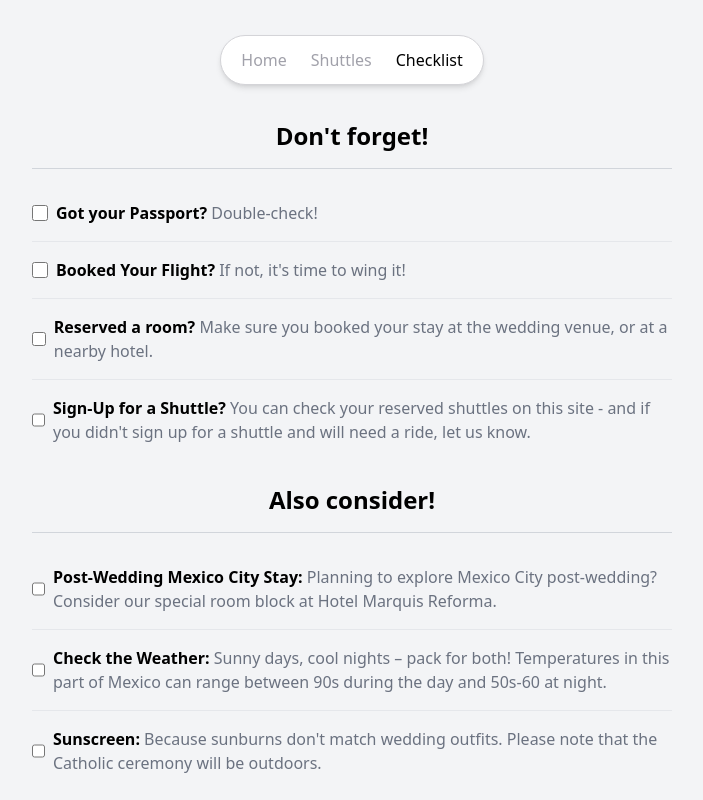
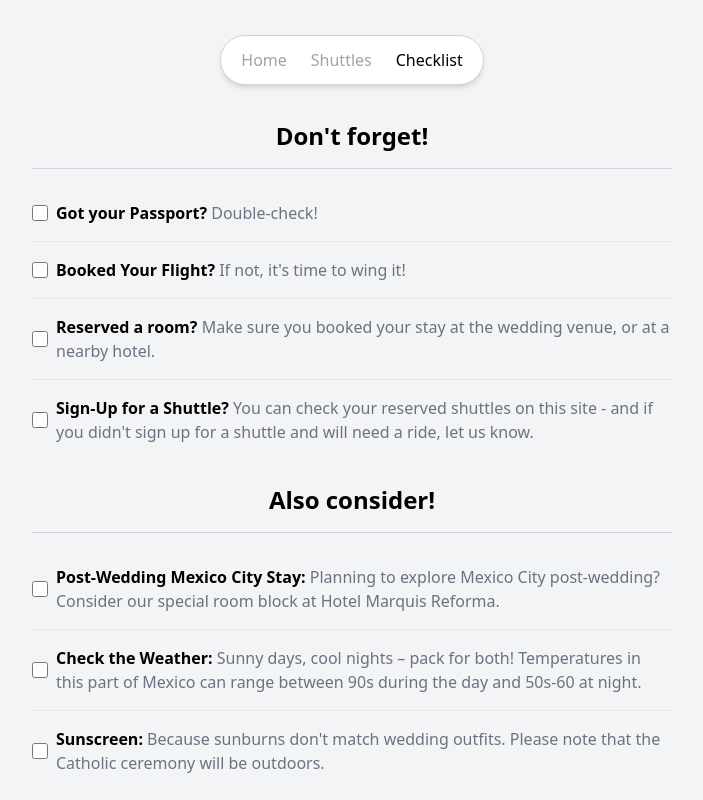
Before and after one commit to AxiomaticAdi/gar-wedding, a React (Vite) app: page /#/checklist in a window 1280 px wide. Shown: the whole page, without its empty margins (288-991 px from the left). Built offline with nearby package versions, Linux system fonts and the light colour scheme.

Commit message:
Fix shrinking checkboxes

```diff
--- a/src/components/ChecklistItem.tsx
+++ b/src/components/ChecklistItem.tsx
@@ -16,7 +16,7 @@ export default function ChecklistItem({
 					aria-describedby="comments-description"
 					name="comments"
 					type="checkbox"
-					className="h-4 w-4 rounded border-gray-300 text-gray-600 focus:ring-gray-600 accent-gray-600"
+					className="h-4 w-4 rounded border-gray-300 text-gray-600 focus:ring-gray-600 accent-gray-600 flex-shrink-0"
 				/>
 				<div className="flex text-left">
 					<p className="text-gray-500">
```
